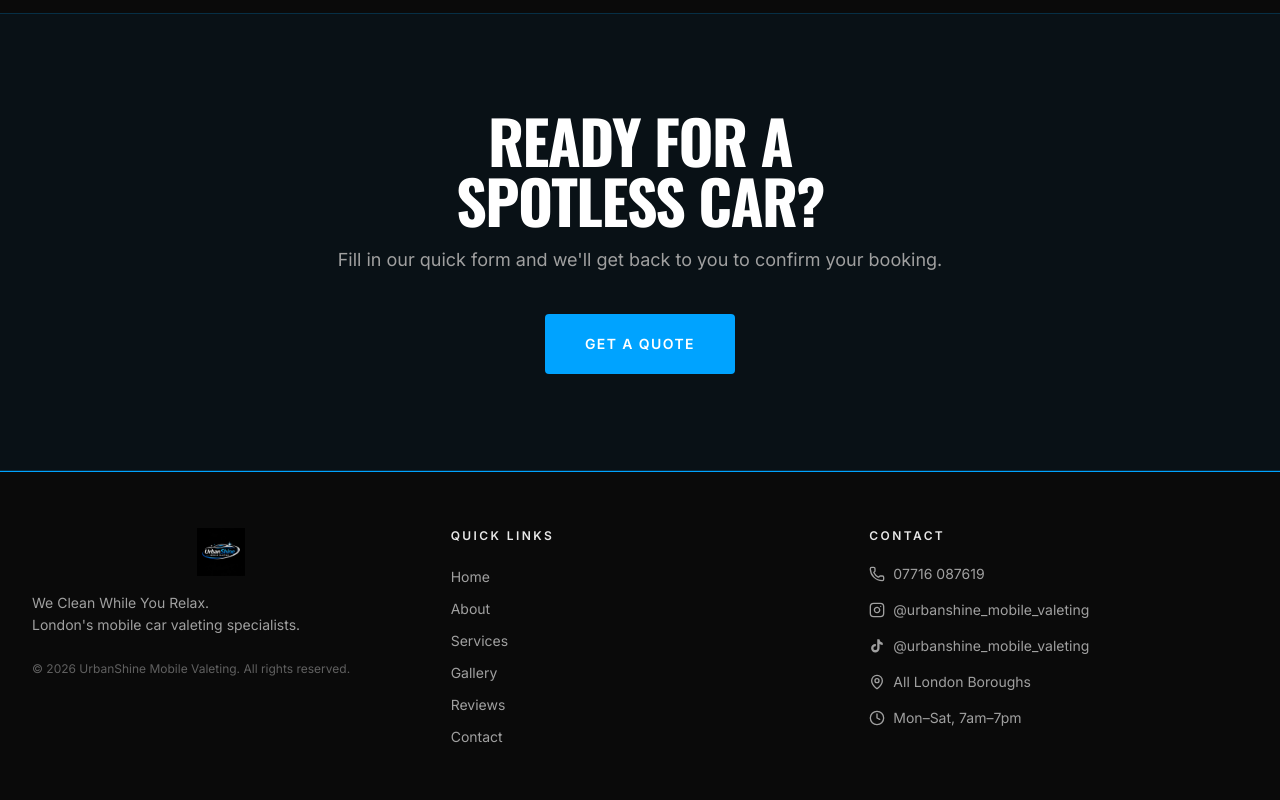
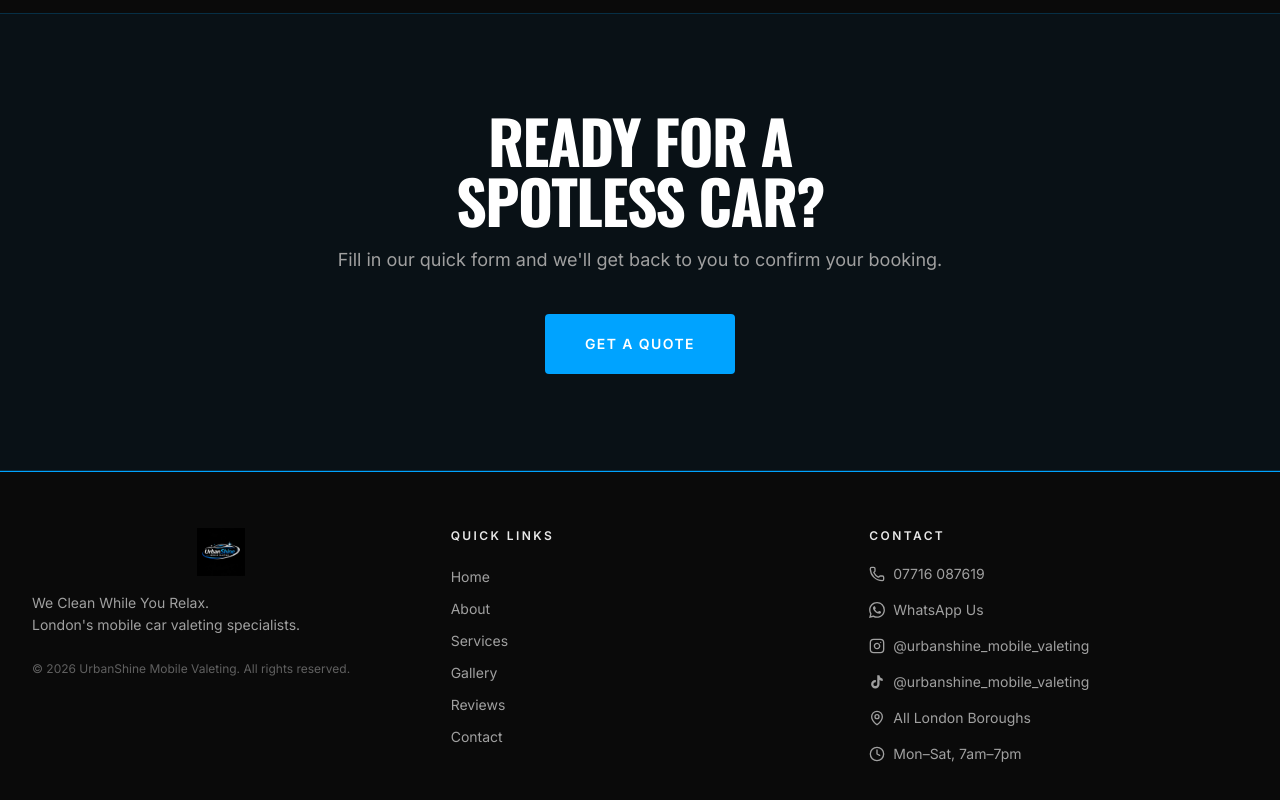
Before and after one commit to zaid5678/urbanshinemobilevaleting, a Next.js app: page / in a window 1280 px wide. Shown: the part 2479-3279 px from the top of the page. Built offline with nearby package versions, Linux system fonts and the light colour scheme.

Commit message:
Add WhatsApp link with logo to footer contact section

```diff
--- a/components/Footer.tsx
+++ b/components/Footer.tsx
@@ -8,6 +8,14 @@
       <rect x="2" y="2" width="20" height="20" rx="5" ry="5" />
       <path d="M16 11.37A4 4 0 1 1 12.63 8 4 4 0 0 1 16 11.37z" />
       <line x1="17.5" y1="6.5" x2="17.51" y2="6.5" />
+    </svg>
+  );
+}
+
+function WhatsAppIcon({ size = 16 }: { size?: number }) {
+  return (
+    <svg width={size} height={size} viewBox="0 0 24 24" fill="currentColor" aria-hidden="true">
+      <path d="M17.472 14.382c-.297-.149-1.758-.867-2.03-.967-.273-.099-.471-.148-.67.15-.197.297-.767.966-.94 1.164-.173.199-.347.223-.644.075-.297-.15-1.255-.463-2.39-1.475-.883-.788-1.48-1.761-1.653-2.059-.173-.297-.018-.458.13-.606.134-.133.298-.347.446-.52.149-.174.198-.298.298-.497.099-.198.05-.371-.025-.52-.075-.149-.669-1.612-.916-2.207-.242-.579-.487-.5-.669-.51-.173-.008-.371-.01-.57-.01-.198 0-.52.074-.792.372-.272.297-1.04 1.016-1.04 2.479 0 1.462 1.065 2.875 1.213 3.074.149.198 2.096 3.2 5.077 4.487.709.306 1.262.489 1.694.625.712.227 1.36.195 1.871.118.571-.085 1.758-.719 2.006-1.413.248-.694.248-1.289.173-1.413-.074-.124-.272-.198-.57-.347m-5.421 7.403h-.004a9.87 9.87 0 0 1-5.031-1.378l-.361-.214-3.741.982.998-3.648-.235-.374a9.86 9.86 0 0 1-1.51-5.26c.001-5.45 4.436-9.884 9.888-9.884 2.64 0 5.122 1.03 6.988 2.898a9.825 9.825 0 0 1 2.893 6.994c-.003 5.45-4.437 9.884-9.885 9.884m8.413-18.297A11.815 11.815 0 0 0 12.05 0C5.495 0 .16 5.335.157 11.892c0 2.096.547 4.142 1.588 5.945L.057 24l6.305-1.654a11.882 11.882 0 0 0 5.683 1.448h.005c6.554 0 11.89-5.335 11.893-11.893a11.821 11.821 0 0 0-3.48-8.413Z" />
     </svg>
   );
 }
@@ -96,6 +104,18 @@
               </li>
               <li>
                 <a
+                  href="https://wa.me/447716087619"
+                  target="_blank"
+                  rel="noopener noreferrer"
+                  className="flex items-center gap-2 text-[#A0A0A0] hover:text-[#25D366] text-sm transition-colors duration-200"
+                  style={{ fontFamily: "var(--font-inter), sans-serif" }}
+                >
+                  <WhatsAppIcon size={16} />
+                  WhatsApp Us
+                </a>
+              </li>
+              <li>
+                <a
                   href="https://www.instagram.com/urbanshine_mobile_valeting"
                   target="_blank"
                   rel="noopener noreferrer"
```
